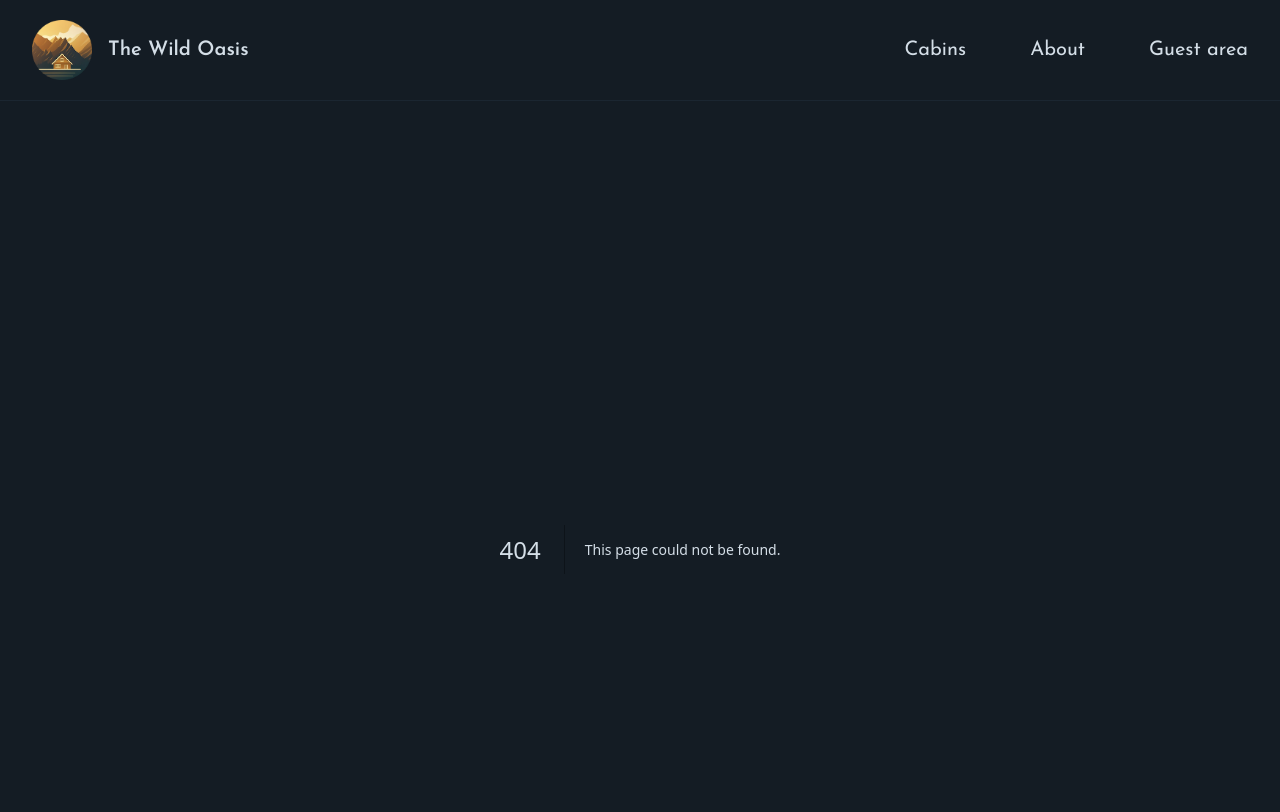
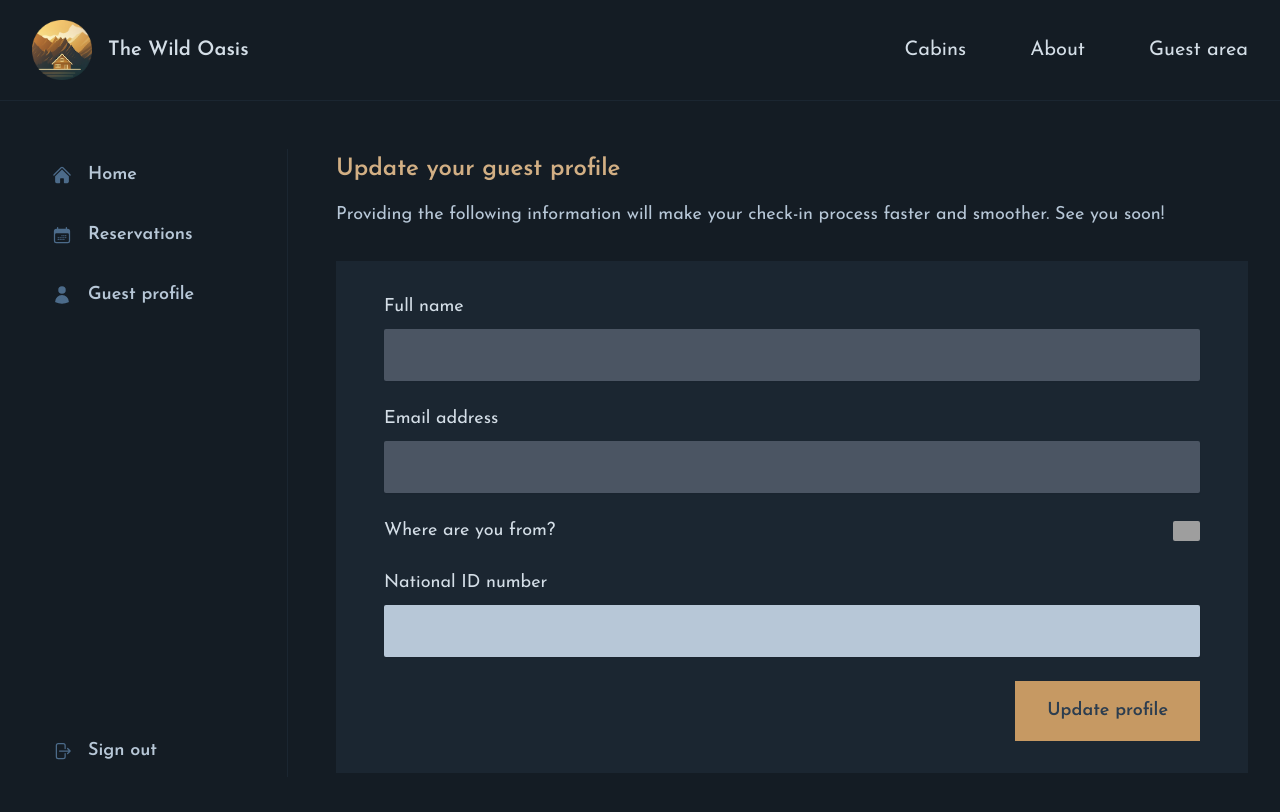
Before and after one commit to Zaklina-Radenkovic/the-wild-oasis-website, a Next.js app: page /account/profile in a window 1280 px wide. Before the commit this address had no page. Shown: the top 812 px of the page. Built offline with nearby package versions, Linux system fonts and the light colour scheme; grey boxes are pictures that could not be loaded.

Commit message:
creating nested routes inside Account route and corresponding components

```diff
--- /dev/null
+++ b/app/_components/DeleteReservation.js
@@ -0,0 +1,12 @@
+import { TrashIcon } from '@heroicons/react/24/solid';
+
+function DeleteReservation({ bookingId }) {
+  return (
+    <button className='group flex items-center gap-2 uppercase text-xs font-bold text-primary-300 flex-grow px-3 hover:bg-accent-600 transition-colors hover:text-primary-900'>
+      <TrashIcon className='h-5 w-5 text-primary-600 group-hover:text-primary-800 transition-colors' />
+      <span className='mt-1'>Delete</span>
+    </button>
+  );
+}
+
+export default DeleteReservation;
--- /dev/null
+++ b/app/_components/ReservationCard.js
@@ -0,0 +1,84 @@
+import { PencilSquareIcon } from '@heroicons/react/24/solid';
+import { format, formatDistance, isPast, isToday, parseISO } from 'date-fns';
+import DeleteReservation from './DeleteReservation';
+
+export const formatDistanceFromNow = (dateStr) =>
+  formatDistance(parseISO(dateStr), new Date(), {
+    addSuffix: true,
+  }).replace('about ', '');
+
+function ReservationCard({ booking }) {
+  const {
+    id,
+    guestId,
+    startDate,
+    endDate,
+    numNights,
+    totalPrice,
+    numGuests,
+    status,
+    created_at,
+    cabins: { name, image },
+  } = booking;
+
+  return (
+    <div className='flex border border-primary-800'>
+      <div className='relative h-32 aspect-square'>
+        <img
+          src={image}
+          alt={`Cabin ${name}`}
+          className='object-cover border-r border-primary-800'
+        />
+      </div>
+
+      <div className='flex-grow px-6 py-3 flex flex-col'>
+        <div className='flex items-center justify-between'>
+          <h3 className='text-xl font-semibold'>
+            {numNights} nights in Cabin {name}
+          </h3>
+          {isPast(new Date(startDate)) ? (
+            <span className='bg-yellow-800 text-yellow-200 h-7 px-3 uppercase text-xs font-bold flex items-center rounded-sm'>
+              past
+            </span>
+          ) : (
+            <span className='bg-green-800 text-green-200 h-7 px-3 uppercase text-xs font-bold flex items-center rounded-sm'>
+              upcoming
+            </span>
+          )}
+        </div>
+
+        <p className='text-lg text-primary-300'>
+          {format(new Date(startDate), 'EEE, MMM dd yyyy')} (
+          {isToday(new Date(startDate))
+            ? 'Today'
+            : formatDistanceFromNow(startDate)}
+          ) &mdash; {format(new Date(endDate), 'EEE, MMM dd yyyy')}
+        </p>
+
+        <div className='flex gap-5 mt-auto items-baseline'>
+          <p className='text-xl font-semibold text-accent-400'>${totalPrice}</p>
+          <p className='text-primary-300'>&bull;</p>
+          <p className='text-lg text-primary-300'>
+            {numGuests} guest{numGuests > 1 && 's'}
+          </p>
+          <p className='ml-auto text-sm text-primary-400'>
+            Booked {format(new Date(created_at), 'EEE, MMM dd yyyy, p')}
+          </p>
+        </div>
+      </div>
+
+      <div className='flex flex-col border-l border-primary-800 w-[100px]'>
+        <a
+          href={`/account/reservations/edit/${id}`}
+          className='group flex items-center gap-2 uppercase text-xs font-bold text-primary-300 border-b border-primary-800 flex-grow px-3 hover:bg-accent-600 transition-colors hover:text-primary-900'
+        >
+          <PencilSquareIcon className='h-5 w-5 text-primary-600 group-hover:text-primary-800 transition-colors' />
+          <span className='mt-1'>Edit</span>
+        </a>
+        <DeleteReservation bookingId={id} />
+      </div>
+    </div>
+  );
+}
+
+export default ReservationCard;
--- /dev/null
+++ b/app/_components/SelectCountry.js
@@ -0,0 +1,28 @@
+import { getCountries } from '@/app/_lib/data-service';
+
+// Let's imagine your colleague already built this component 😃
+
+async function SelectCountry({ defaultCountry, name, id, className }) {
+  const countries = await getCountries();
+  const flag =
+    countries.find((country) => country.name === defaultCountry)?.flag ?? '';
+
+  return (
+    <select
+      name={name}
+      id={id}
+      // Here we use a trick to encode BOTH the country name and the flag into the value. Then we split them up again later in the server action
+      defaultValue={`${defaultCountry}%${flag}`}
+      className={className}
+    >
+      <option value=''>Select country...</option>
+      {countries.map((c) => (
+        <option key={c.name} value={`${c.name}%${c.flag}`}>
+          {c.name}
+        </option>
+      ))}
+    </select>
+  );
+}
+
+export default SelectCountry;
--- /dev/null
+++ b/app/_components/SideNavigation.js
@@ -0,0 +1,51 @@
+import {
+  CalendarDaysIcon,
+  HomeIcon,
+  UserIcon,
+} from "@heroicons/react/24/solid";
+import SignOutButton from "./SignOutButton";
+import Link from "next/link";
+
+const navLinks = [
+  {
+    name: "Home",
+    href: "/account",
+    icon: <HomeIcon className="h-5 w-5 text-primary-600" />,
+  },
+  {
+    name: "Reservations",
+    href: "/account/reservations",
+    icon: <CalendarDaysIcon className="h-5 w-5 text-primary-600" />,
+  },
+  {
+    name: "Guest profile",
+    href: "/account/profile",
+    icon: <UserIcon className="h-5 w-5 text-primary-600" />,
+  },
+];
+
+function SideNavigation() {
+  return (
+    <nav className="border-r border-primary-900">
+      <ul className="flex flex-col gap-2 h-full text-lg">
+        {navLinks.map((link) => (
+          <li key={link.name}>
+            <Link
+              className={`py-3 px-5 hover:bg-primary-900 hover:text-primary-100 transition-colors flex items-center gap-4 font-semibold text-primary-200`}
+              href={link.href}
+            >
+              {link.icon}
+              <span>{link.name}</span>
+            </Link>
+          </li>
+        ))}
+
+        <li className="mt-auto">
+          <SignOutButton />
+        </li>
+      </ul>
+    </nav>
+  );
+}
+
+export default SideNavigation;
--- /dev/null
+++ b/app/_components/SignOutButton.js
@@ -0,0 +1,12 @@
+import { ArrowRightOnRectangleIcon } from '@heroicons/react/24/solid';
+
+function SignOutButton() {
+  return (
+    <button className='py-3 px-5 hover:bg-primary-900 hover:text-primary-100 transition-colors flex items-center gap-4 font-semibold text-primary-200 w-full'>
+      <ArrowRightOnRectangleIcon className='h-5 w-5 text-primary-600' />
+      <span>Sign out</span>
+    </button>
+  );
+}
+
+export default SignOutButton;
--- /dev/null
+++ b/app/account/layout.js
@@ -0,0 +1,10 @@
+import SideNavigation from "@/app/_components/SideNavigation";
+
+export default function Layout({ children }) {
+  return (
+    <div className="grid grid-cols-[16rem_1fr] h-full gap-12">
+      <SideNavigation />
+      <div className="py-1">{children}</div>
+    </div>
+  );
+}
--- a/app/account/page.js
+++ b/app/account/page.js
@@ -3,5 +3,9 @@
 };
 
 export default function Page() {
-  return <h3>account</h3>;
+  return (
+    <h2 className="font-semibold text-2xl text-accent-400 mb-7">
+      Welcome, Jackie
+    </h2>
+  );
 }
--- /dev/null
+++ b/app/account/profile/page.js
@@ -0,0 +1,74 @@
+// import SelectCountry from "@/app/_components/SelectCountry";
+
+export const metadata = {
+  title: "Update profile",
+};
+
+export default function Page() {
+  // CHANGE
+  const countryFlag = "pt.jpg";
+  const nationality = "portugal";
+
+  return (
+    <div>
+      <h2 className="font-semibold text-2xl text-accent-400 mb-4">
+        Update your guest profile
+      </h2>
+
+      <p className="text-lg mb-8 text-primary-200">
+        Providing the following information will make your check-in process
+        faster and smoother. See you soon!
+      </p>
+
+      <form className="bg-primary-900 py-8 px-12 text-lg flex gap-6 flex-col">
+        <div className="space-y-2">
+          <label>Full name</label>
+          <input
+            disabled
+            className="px-5 py-3 bg-primary-200 text-primary-800 w-full shadow-sm rounded-sm disabled:cursor-not-allowed disabled:bg-gray-600 disabled:text-gray-400"
+          />
+        </div>
+
+        <div className="space-y-2">
+          <label>Email address</label>
+          <input
+            disabled
+            className="px-5 py-3 bg-primary-200 text-primary-800 w-full shadow-sm rounded-sm disabled:cursor-not-allowed disabled:bg-gray-600 disabled:text-gray-400"
+          />
+        </div>
+
+        <div className="space-y-2">
+          <div className="flex items-center justify-between">
+            <label htmlFor="nationality">Where are you from?</label>
+            <img
+              src={countryFlag}
+              alt="Country flag"
+              className="h-5 rounded-sm"
+            />
+          </div>
+
+          {/* <SelectCountry
+            name="nationality"
+            id="nationality"
+            className="px-5 py-3 bg-primary-200 text-primary-800 w-full shadow-sm rounded-sm"
+            defaultCountry={nationality}
+          /> */}
+        </div>
+
+        <div className="space-y-2">
+          <label htmlFor="nationalID">National ID number</label>
+          <input
+            name="nationalID"
+            className="px-5 py-3 bg-primary-200 text-primary-800 w-full shadow-sm rounded-sm"
+          />
+        </div>
+
+        <div className="flex justify-end items-center gap-6">
+          <button className="bg-accent-500 px-8 py-4 text-primary-800 font-semibold hover:bg-accent-600 transition-all disabled:cursor-not-allowed disabled:bg-gray-500 disabled:text-gray-300">
+            Update profile
+          </button>
+        </div>
+      </form>
+    </div>
+  );
+}
--- /dev/null
+++ b/app/account/reservations/page.js
@@ -0,0 +1,33 @@
+import ReservationCard from "@/app/_components/ReservationCard";
+
+export const metadata = {
+  title: "Reservations",
+};
+
+export default function Page() {
+  // CHANGE
+  const bookings = [];
+
+  return (
+    <div>
+      <h2 className="font-semibold text-2xl text-accent-400 mb-7">
+        Your reservations
+      </h2>
+
+      {bookings.length === 0 ? (
+        <p className="text-lg">
+          You have no reservations yet. Check out our{" "}
+          <a className="underline text-accent-500" href="/cabins">
+            luxury cabins &rarr;
+          </a>
+        </p>
+      ) : (
+        <ul className="space-y-6">
+          {bookings.map((booking) => (
+            <ReservationCard booking={booking} key={booking.id} />
+          ))}
+        </ul>
+      )}
+    </div>
+  );
+}
--- a/package.json
+++ b/package.json
@@ -10,6 +10,7 @@
   },
   "dependencies": {
     "@heroicons/react": "^2.1.3",
+    "date-fns": "^3.6.0",
     "next": "14.2.3",
     "react": "^18",
     "react-dom": "^18"
```
Also changed, not shown: 1 other file (tests, documents, lock files or other folders).
